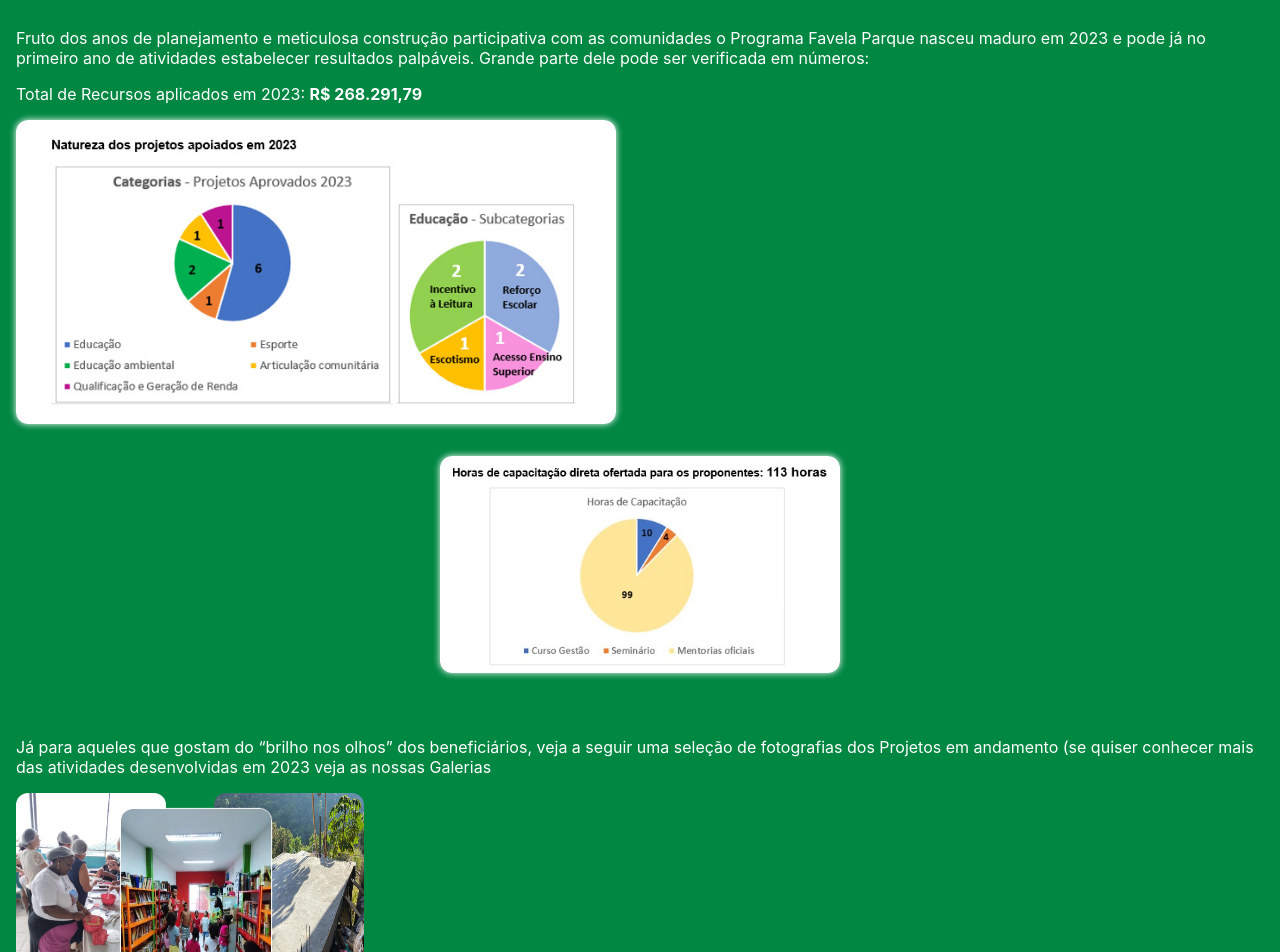
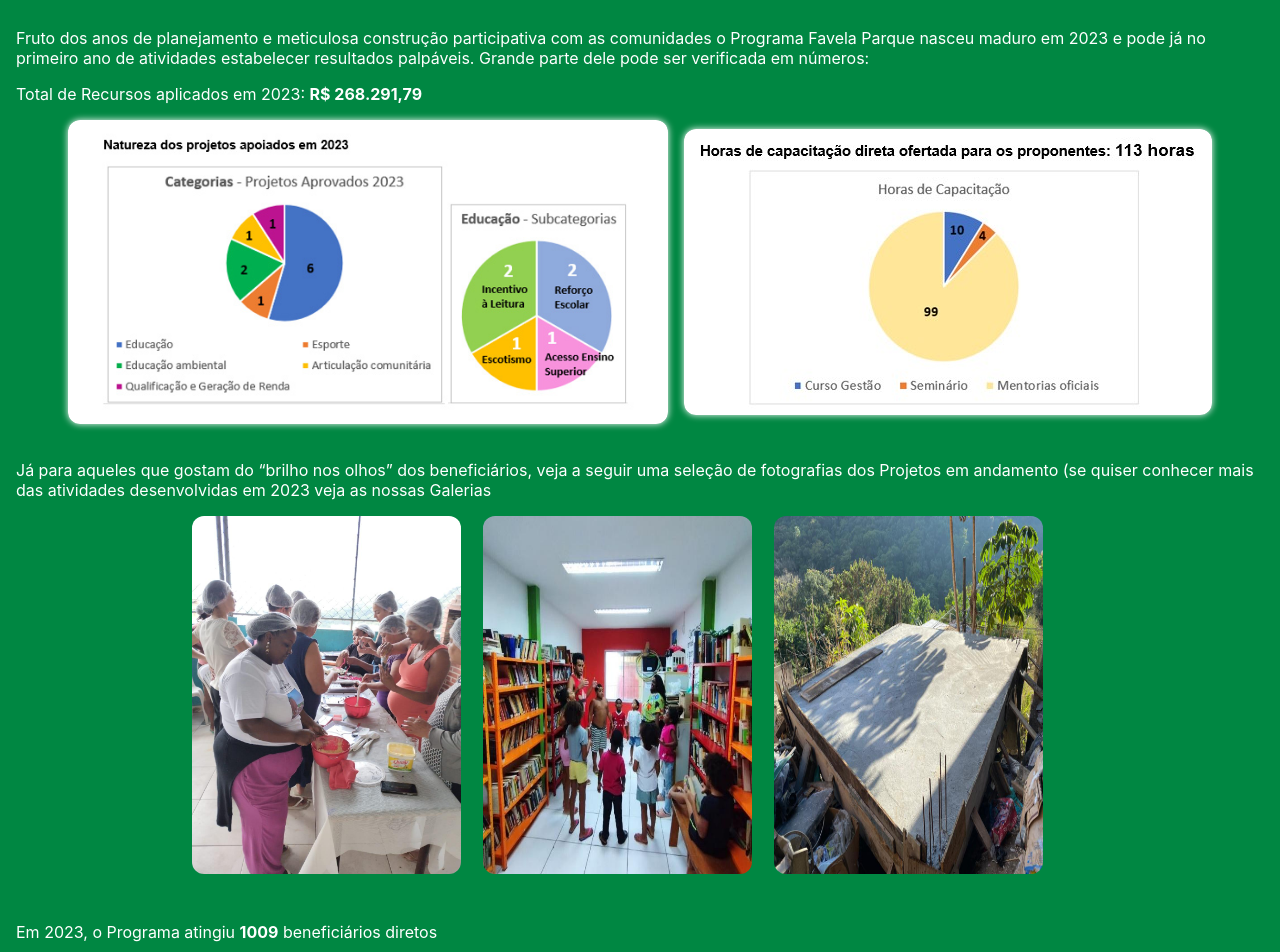
Before and after one commit to Evymendes/site-favela, a React (Create React App) app: page /edital in a window 1280 px wide. Shown: the part 160-1112 px from the top of the page. Built offline with nearby package versions, Linux system fonts and the light colour scheme; a web font is replaced by a local one.

Commit message:
Adicionando página para Aprovados 2025 e atualizando rotas

```diff
--- /dev/null
+++ b/src/Pages/Aprovados2025/index.js
@@ -0,0 +1,13 @@
+import React from 'react'
+
+import AprovadosImg from '../../assets/Aprovados2025.jpg'
+
+function Aprovados2025() {
+  return (
+    <figure>
+      <img src={AprovadosImg} alt='Aprovados 2025' style={{ width: '100%' }} />
+    </figure>
+  )
+}
+
+export default Aprovados2025
--- a/src/Pages/Home/index.js
+++ b/src/Pages/Home/index.js
@@ -137,8 +137,8 @@ function Home() {
   return (
     <>
       <S.Container>
-        <Link to="/edital2025">
-          <S.TextHighlight> Edital 2025 </S.TextHighlight>
+        <Link to="/aprovados2025">
+          <S.TextHighlight> Aprovados 2025 </S.TextHighlight>
         </Link>
       </S.Container>
       <BarParces>
--- a/src/Pages/Notice/index.js
+++ b/src/Pages/Notice/index.js
@@ -9,6 +9,7 @@ import GraphHora from "../../assets/graphc-hours.jpg";
 import Cozinha from "../../Pages/Gallery/PrejectsInAction/assets/cozinha1.jpg";
 import Moradores from "../../Pages/Gallery/PrejectsInAction/assets/moradores4.jpg";
 import Residuos from "../../Pages/Gallery/PrejectsInAction/assets/residuos3.jpg";
+import { Container } from '../Home/styles';
 
 const Content = styled.section`
   position: relative;
@@ -66,22 +67,21 @@ const Text = styled.p`
   }
 `
 
+const GraphWrapper = styled.div`
+  max-width: 1440px;
+  margin: 0 auto;
+  display: flex;
+  justify-content: center;
+  align-items: center;
+  flex-wrap: wrap;
+  gap: 1rem;
+`
+
 const BoxGraph = styled.figure`
-  display: flex;
-  flex-direction: column;
-  align-items: ${(props) => (props.centered ? 'center' : 'flex-start')};
-  margin-bottom: ${(props) => (props.centered ? '4rem' : '2rem')};
-
-  > p {
-    margin: 0.7rem 0;
-    color: #fff;
-
-  }
-
-
+  margin-bottom: 2rem;
   > img {
     max-width: ${(props) => (props.centered ? '400px' : '600px')};
-    width: 90%;
+    width: 100%;
     border-radius: 12px;
     box-shadow: #fff 0 0 7px;
 
@@ -93,31 +93,32 @@ const BoxGraph = styled.figure`
 
 const Figure = styled.figure`
   width: 100%;
-  max-width: 300px;
+  max-width: 1440px;
+  width: 70vw;
   display: flex;
   position: relative;
-  gap: 3rem;
-  margin-bottom: 3rem;
+  gap: 2.5%;
+  margin: 0 auto 3rem;
 
   > img {
-    width: 50%;
+    width: 30%;
     border-radius: 12px;
 
     :hover {
       z-index: 4;
-      transition: 0.3s ease-in;
+      transition: all .2s ease-in;
       box-shadow: 0 0 1px 1px white;
     }
   }
 
-  .image-position {
+  /* .image-position {
     width: 50%;
     height: 100%;
     left: 35%;
     margin-top: 1rem;
     position: absolute;
     box-shadow: 0 0 1px 1px white;
-  }
+  } */
 `
 
 const MenubyYear = styled.nav`
@@ -158,28 +159,28 @@ margin-top: -3px;
 const Notice = () => {
   const [activeButton, setActiveButton] = useState(2023);
 
-  return (
-    <>
-      <Content id='resultados'>
-        <BoxContent>
-          <h2>Resultados</h2>
-          <MenubyYear>
-            <MenubyYearOption selected={activeButton === 2023}>2023</MenubyYearOption>
-            <MenubyYearOption selected={activeButton === 2024} disabled>2024</MenubyYearOption>
-          </MenubyYear>
+  const renderSelectedYear = () => {
+    switch (activeButton) {
+      case 2024:
+        return <Text>Em construção...</Text>
+      case 2023:
+        return <>
           <Text>Fruto dos anos de planejamento e meticulosa construção participativa com as comunidades o Programa Favela Parque nasceu maduro em 2023  e pode já no primeiro ano de atividades estabelecer resultados palpáveis. Grande parte dele pode ser verificada em números:</Text>
           <Text>Total de Recursos aplicados em 2023: <b>R$ 268.291,79</b></Text>
+          <GraphWrapper>
             <BoxGraph>
               <img src={Graph} alt='graficos' />
             </BoxGraph>
 
-          <BoxGraph centered>
+            <BoxGraph>
               <img src={GraphHora} alt='graficos' />
             </BoxGraph>
+          </GraphWrapper>
           <Text>Já para aqueles que gostam do “brilho nos olhos” dos beneficiários, veja a seguir uma seleção de fotografias dos Projetos em andamento (se quiser conhecer mais das atividades desenvolvidas em 2023 veja as nossas Galerias </Text>
-          <Link to="/projetos-em-andamento"><Figure>
+          <Link to="/projetos-em-andamento">
+            <Figure>
               <img src={Cozinha} alt='galeria' />
-            <img src={Moradores} alt='galeria' className='image-position' />
+              <img src={Moradores} alt='galeria'/>
               <img src={Residuos} alt='galeria' />
             </Figure>
           </Link>
@@ -193,6 +194,22 @@ const Notice = () => {
           </Text>
           <Text>“Não tínhamos um coletivo de mulheres (no Cerro-Corá). Então no quesito social ajudou muito pois outras mulheres que não tinham essa visão crítica acabaram por entender aquele espaço. Tanto que ele se tornou mais leve, teve uma importância e um peso social importantes” (Renata Dias, realizadora do “Cozinha Solidária”).
           </Text>
+        </>
+      default:
+        return null
+    }
+  }
+
+  return (
+    <>
+      <Content id='resultados'>
+        <BoxContent>
+          <h2>Resultados</h2>
+          <MenubyYear>
+            <MenubyYearOption selected={activeButton === 2024} onClick={() => setActiveButton(2024)}>2024</MenubyYearOption>
+            <MenubyYearOption selected={activeButton === 2023} onClick={() => setActiveButton(2023)}>2023</MenubyYearOption>
+          </MenubyYear>
+          {renderSelectedYear()}
         </BoxContent>
       </Content>
       <Wavee src={Onda} />
--- a/src/Routes/routes.js
+++ b/src/Routes/routes.js
@@ -18,10 +18,11 @@ import BookRelease from "../Pages/Gallery/BookRelease";
 import LaunchYouInThePark from "../Pages/Gallery/LaunchYouInThePark";
 // import Recursos from "../Pages/EditalRecursos";
 // import Perguntas from "../Pages/EditalRecursos/Perguntas";
-import PreSelecao from "../Pages/Pre-selecionados"
+// import PreSelecao from "../Pages/Pre-selecionados"
+// import Edital2025 from "../Pages/Edital2025";
 import ProjectsInAction from "../Pages/Gallery/PrejectsInAction"
 import RegisterOfEvents from "../Pages/Gallery/RegisterOfEvents"
-import Edital2025 from "../Pages/Edital2025";
+import Aprovaos2025 from "../Pages/Aprovados2025"
 
 import Directors from "../Pages/Directors";
 import YouInThePark from "../Pages/YouInThePark";
@@ -36,7 +37,8 @@ const RoutesScreens = () => {
             {/* <Route path='/recursos' element={<Recursos />} /> */}
             {/* <Route path='recursos/perguntas-mais-frequentes' element={<Perguntas />} /> */}
             {/* <Route path='/pre-selecao' element={<PreSelecao />} /> */}
-            <Route path='/edital2025' element={<Edital2025 />} />
+            {/* <Route path='/edital2025' element={<Edital2025 />} /> */}
+            <   Route path='/aprovados2025' element={<Aprovaos2025 />} />
 
             <Route path='/o-programa' element={<Program />} />
             <Route path='/edital' element={<Notice />} />
```
Also changed, not shown: 1 other file (tests, documents, lock files or other folders). Lines whose indentation alone changed are shown as unchanged.
